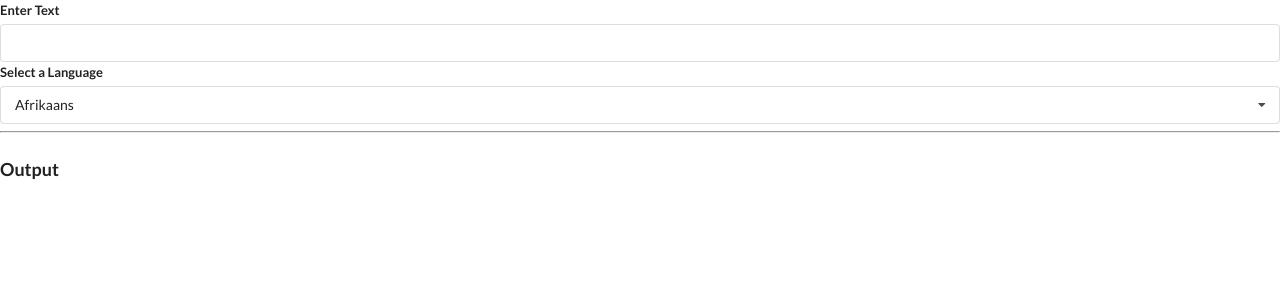
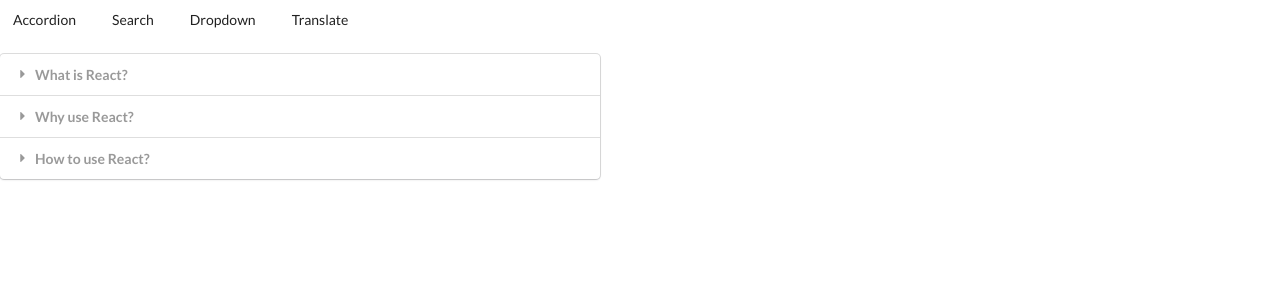
Before and after one commit to Swdenis/WikiWidgets, a React (Create React App) app: page / in a window 1280 px wide. Shown: the top 300 px of the page. Built offline with nearby package versions, Linux system fonts and the light colour scheme; no server answers.

Commit message:
Added navigation with <a>

```diff
--- a/src/App.js
+++ b/src/App.js
@@ -3,6 +3,9 @@
 import Search from './components/Search';
 import Dropdown from './components/Dropdown';
 import Translate from './components/Translate';
+import Route from './components/Route';
+import TextBox from './components/TextBox';
+import Header from './components/Header';
 
 const items = [
     {
@@ -38,37 +41,28 @@
 
 export default ()=> {
     const [selected,setSelected] = useState(options[0]);
-    const [showDropdown, setshowDropdown] = useState(true);
-    const [text,setText] = useState('Enter any text');
 
     return(
-
         <div>
-            {/*<Accordion items={items}/>*/}
-            {/*<Search/>*/}
-            {/*
-            <button onClick={() => setshowDropdown(!showDropdown)}>Toggle dropdown</button>
-            {showDropdown ?
-                <div>
-                    <Dropdown
+            <Header/>
+            <Route path = '/'>
+                <Accordion items={items}/>
+            </Route>
+            <Route path = '/list'>
+                <Search items={items}/>
+            </Route>
+            <Route path = '/dropdown'>
+                <Dropdown items={items}
                 options={options}
                 selected={selected}
                 onSelectedChange={setSelected}
                 label="Select a Color"
                 />
-                <div class="ui input">
-                <input style={{color:`${selected.value}`}}
-                type="text"
-                value={text}
-                onChange={e => setText(e.target.value)}/>
-                 </div>
-                </div>
-
-            :
-            null
-            }
-            */}
-            <Translate/>
+                <TextBox selected={selected}/>
+            </Route>
+            <Route path = '/translate'>
+                <Translate items={items}/>
+            </Route>
         </div>
     );
 };
--- a/src/components/Convert.js
+++ b/src/components/Convert.js
@@ -19,7 +19,7 @@
 
     useEffect(() => {
         const doTranslation = async () => {
-            const { data } = await axios.post('https://translation.googleapis.com/language/translate/v2',{},
+            const {data} = await axios.post('https://translation.googleapis.com/language/translate/v2',{},
             {params: {
                 q: debouncedText,
                 target: language.value,
--- /dev/null
+++ b/src/components/Header.js
@@ -0,0 +1,22 @@
+import React from 'react';
+
+const Header = () => {
+    return(
+        <div className="ui secondary poiting menu">
+            <a href="/" className="item">
+                Accordion
+            </a>
+            <a href="/list" className="item">
+                Search
+            </a>
+            <a href="/dropdown" className="item">
+                Dropdown
+            </a>
+            <a href="/translate" className="item">
+                Translate
+            </a>
+        </div>
+    )
+}
+
+export default Header;
--- /dev/null
+++ b/src/components/Route.js
@@ -0,0 +1,9 @@
+
+
+const Route = ({path,children}) => {
+    return window.location.pathname === path
+    ? children
+    : null;
+}
+
+export default Route;
--- /dev/null
+++ b/src/components/TextBox.js
@@ -0,0 +1,17 @@
+import React, {useState} from 'react';
+
+
+
+const TextBox = ({selected}) =>
+{   const [text,setText] = useState('Enter any text');
+
+    return  (<div className="ui input">
+                <input style={{color:`${selected.value}`}}
+                type="text"
+                value={text}
+                onChange={e => setText(e.target.value)}/>
+            </div>);
+};
+
+
+export default TextBox;
```
Also changed, not shown: 1 other file (tests, documents, lock files or other folders).
